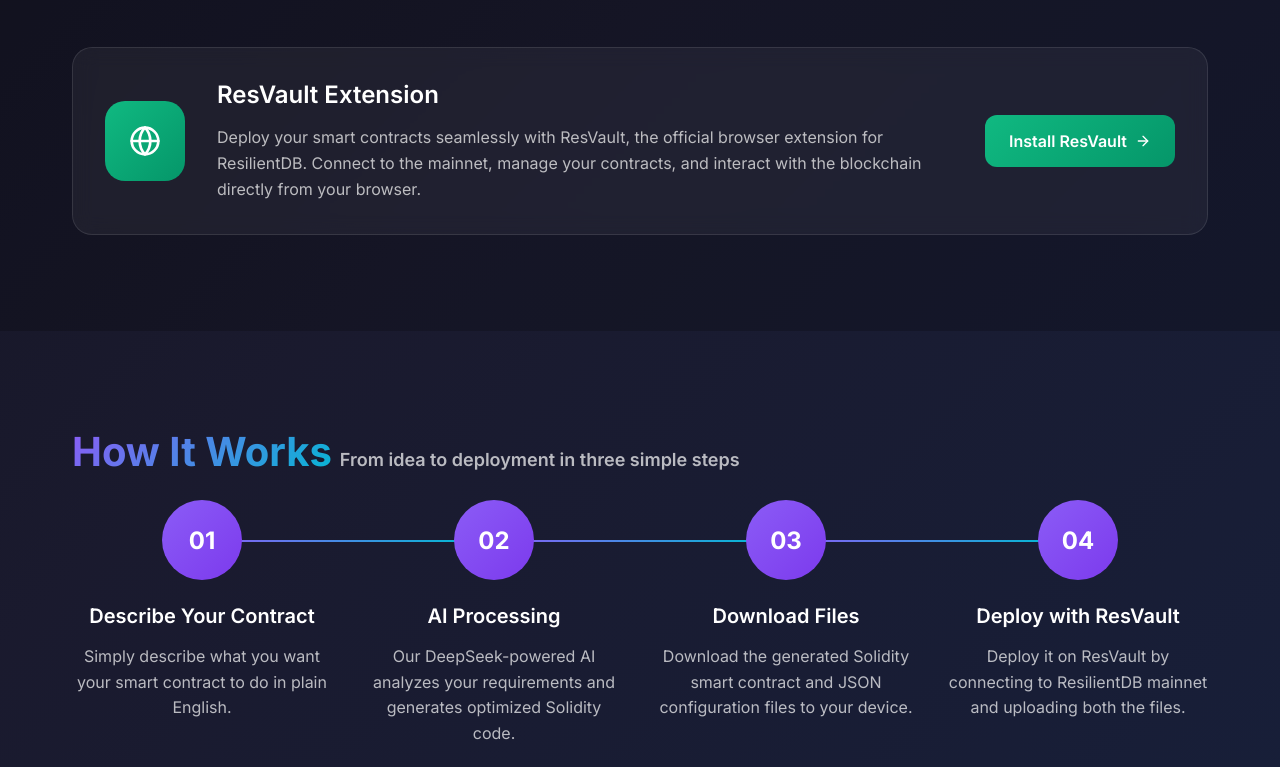
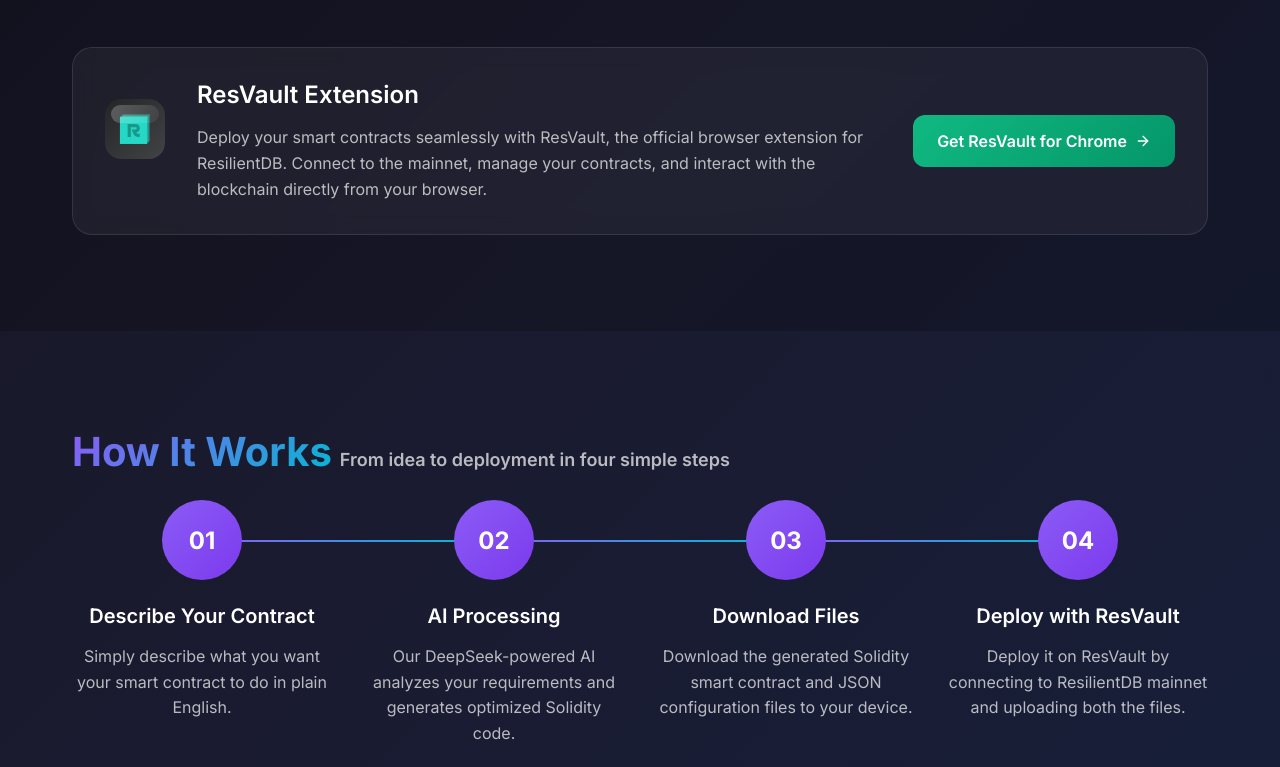
Before and after one commit to ResilientApp/ContractForge, a React (Vite) app: page / in a window 1280 px wide. Shown: the part 1533-2300 px from the top of the page. Built offline with nearby package versions, Linux system fonts and the light colour scheme.

Commit message:
Fixed resvault designing

```diff
--- a/src/Pages/LandingPage.tsx
+++ b/src/Pages/LandingPage.tsx
@@ -2,10 +2,11 @@
 
 import type React from "react"
 import { useState } from "react"
-import { Sparkles, Code, Shield, Zap, ArrowRight, CheckCircle, Rocket, Brain, Lock, Globe } from "lucide-react"
+import { Sparkles, Code, Shield, Zap, ArrowRight, CheckCircle, Rocket, Brain, Lock} from "lucide-react"
 import Navbar from "../components/Navbar"
 import Footer from "../components/Footer"
 import "../components/ui/LandingPage.css"
+import resilientdbLogo from "../assets/resilientdb.svg";
 
 type LandingPageProps = {}
 
@@ -153,7 +154,7 @@ contract TokenContract {
             <div className="resvault-card">
               <div className="resvault-content">
                 <div className="resvault-icon">
-                  <Globe size={32} />
+                  <img src={resilientdbLogo} alt="ResVault Logo" width={32} height={32} />
                 </div>
                 <div className="resvault-text">
                   <h3 className="resvault-title">ResVault Extension</h3>
@@ -165,12 +166,12 @@ contract TokenContract {
                 </div>
                 <div className="resvault-action">
                   <a
-                    href="https://chrome.google.com/webstore"
+                    href="https://chromewebstore.google.com/detail/ejlihnefafcgfajaomeeogdhdhhajamf?utm_source=item-share-cb"
                     target="_blank"
                     rel="noopener noreferrer"
                     className="resvault-button"
                   >
-                    <span>Install ResVault</span>
+                    <span>Get ResVault for Chrome</span>
                     <ArrowRight size={16} />
                   </a>
                 </div>
@@ -185,7 +186,7 @@ contract TokenContract {
         <div className="section-container">
           <div className="section-header">
             <h2 className="section-title">How It Works</h2>
-            <p className="section-description">From idea to deployment in three simple steps</p>
+            <p className="section-description">From idea to deployment in four simple steps</p>
           </div>
 
           <div className="steps-container">
@@ -209,7 +210,7 @@ contract TokenContract {
           <div className="cta-content">
             <h2 className="cta-title">Ready to Build the Future?</h2>
             <p className="cta-description">
-              Join thousands of developers who are already using Contract Forge to create secure, efficient smart
+              Join the community of developers who are already using Contract Forge to create secure, efficient smart
               contracts powered by AI.
             </p>
 
--- a/src/components/ui/LandingPage.css
+++ b/src/components/ui/LandingPage.css
@@ -437,15 +437,28 @@
 }
 
 .resvault-icon {
-  width: 80px;
-  height: 80px;
-  background: linear-gradient(135deg, #10b981, #059669);
-  border-radius: 20px;
+  width: 60px;
+  height: 60px;
+  background: linear-gradient(135deg, #232526 0%, #414345 100%);
+  border-radius: 16px;
   display: flex;
   align-items: center;
   justify-content: center;
+  margin-bottom: 1.5rem;
   color: white;
-  flex-shrink: 0;
+  position: relative;
+  overflow: hidden;
+}
+.resvault-icon::after {
+  content: "";
+  position: absolute;
+  top: 10%;
+  left: 10%;
+  width: 80%;
+  height: 30%;
+  background: linear-gradient(120deg, rgba(255,255,255,0.25) 0%, rgba(255,255,255,0.05) 100%);
+  border-radius: 12px;
+  pointer-events: none;
 }
 
 .resvault-text {
```
Also changed, not shown: src/assets/resilientdb.svg (added).
